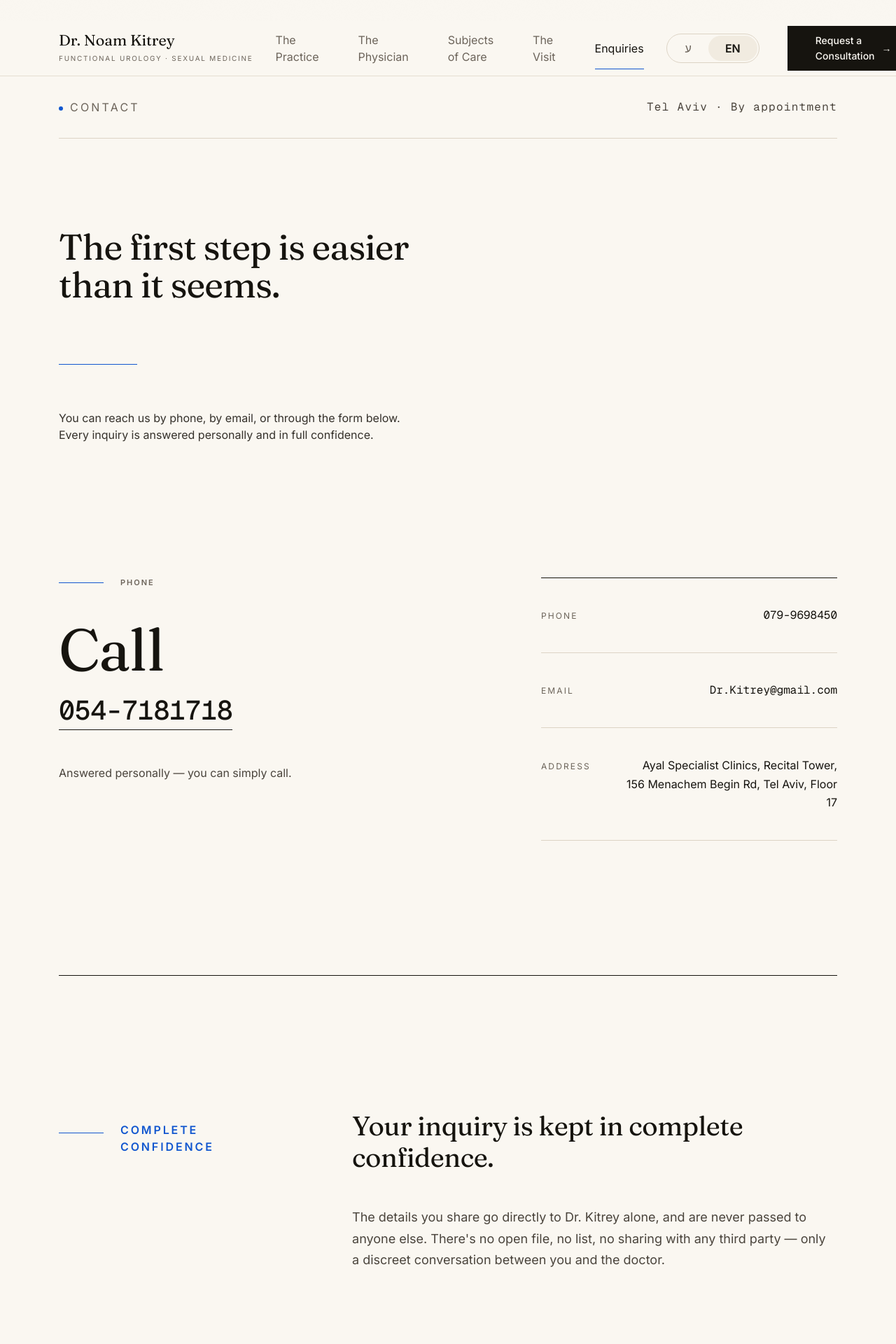
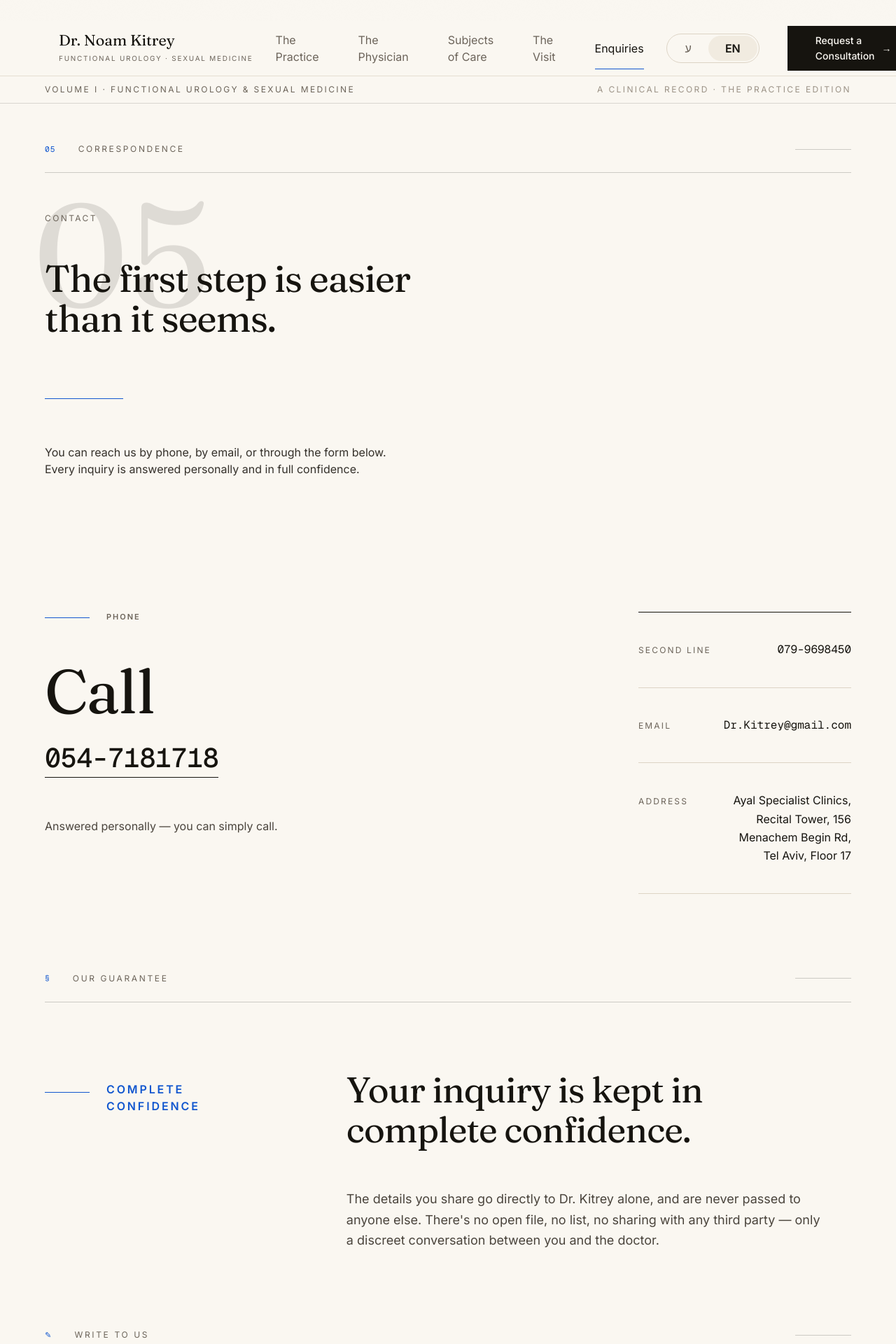
Before and after one commit to Adam077K/noam-website, a Next.js app in the folder apps/web/: page /en/contact in a window 1280 px wide. Shown: the top 1920 px of the page at 70% size. Built offline with nearby package versions, Linux system fonts and the light colour scheme; no server answers; a web font is replaced by a local one.

Commit message:
feat(v2j): Contact — journal correspondence (form wiring intact)

```diff
--- a/apps/web/src/app/[locale]/contact/page.tsx
+++ b/apps/web/src/app/[locale]/contact/page.tsx
@@ -10,18 +10,25 @@ import {
 } from "@/content/contact";
 import { pageMetadata } from "@/lib/seo";
 import { InView } from "@/components/ui";
+import { RunningHead, SectionHead, Folio } from "@/components/sections/home/journal";
 import { ContactForm } from "@/components/sections/contact/contact-form";
 
 /**
- * Contact page — v2 "Quiet Authority" editorial conversion.
+ * Contact page — "The Journal" CORRESPONDENCE article.
  *
- * Phone-PRIMARY: a massive serif "Call" statement carries the page, with the
- * tap-to-call number set large in the mono register (dir="ltr"). Email and the
- * clinic address follow as refined hairline-ruled typographic lockups — no cards,
- * no icon chips, no wash bands. The non-negotiable discretion guarantee is set as
- * a prominent editorial passage (serif lead) directly above the request form,
- * which is restyled onto the warm bone surface with hairline-ruled inputs while
- * keeping every bit of its server-action wiring and accessibility intact.
+ * Set in the locked journal vocabulary (running head, folio "05", small-caps
+ * section running-heads on hairlines, oversized folio numeral anchor, the
+ * asymmetric primary/margin reading grid) but composed distinctly as a page of
+ * CORRESPONDENCE — the way a journal prints its editorial address.
+ *
+ * Phone-PRIMARY: a large editorial serif "Call" statement carries the masthead,
+ * with the tap-to-call number set in the mono register (dir="ltr"). The second
+ * line, email, and clinic address follow as refined hairline-ruled typographic
+ * lockups in the margin — no cards, no icon chips, no wash bands. The
+ * non-negotiable discretion guarantee is set as a prominent editorial passage
+ * (serif lead) under its own section rule, directly above the correspondence
+ * card — the request form, restyled onto the warm bone surface with hairline-
+ * ruled inputs while keeping every bit of its server-action wiring and a11y.
  *
  * RTL-correct throughout (logical props); phone/email render dir="ltr".
  */
@@ -38,7 +45,7 @@ export async function generateMetadata({
     en: "Contact — Dr. Noam Kitrey · Urology & Sexual Medicine, Tel Aviv",
   };
   const description = {
-    he: "לפנייה דיסקרטית לד\"ר נעם כתרי: טלפון 054-7181718, מייל, או טופס. כל פנייה נשמרת בסודיות מלאה. מרפאה פרטית בתל אביב.",
+    he: 'לפנייה דיסקרטית לד"ר נעם כתרי: טלפון 054-7181718, מייל, או טופס. כל פנייה נשמרת בסודיות מלאה. מרפאה פרטית בתל אביב.',
     en: "Reach Dr. Noam Kitrey discreetly: phone 054-7181718, email, or form. Every inquiry kept in full confidence. Private clinic in Tel Aviv.",
   };
   return pageMetadata({
@@ -62,29 +69,30 @@ export default async function ContactPage({
   const telSecondary = contactFacts.phoneSecondary.replace(/[^0-9+]/g, "");
 
   return (
+    <>
+      <RunningHead locale={locale} />
+
       <section className="relative overflow-x-clip bg-paper">
-      <div className="mx-auto w-full max-w-[1240px] px-4 sm:px-6 lg:px-8">
-        {/* ── Masthead utility line ──────────────────────────────────────── */}
-        <InView
-          as="div"
-          motion="fade-in-up"
-          className="flex flex-wrap items-center justify-between gap-x-6 gap-y-1.5 border-b border-border py-4 text-caption uppercase tracking-[0.2em] text-slate eyebrow"
-        >
-          <span className="max-w-full">
-            <span
-              aria-hidden
-              className="me-2.5 inline-block h-1.5 w-1.5 shrink-0 rounded-full bg-accent align-middle"
+        <div className="mx-auto w-full max-w-[1280px] px-4 pt-8 sm:px-6 sm:pt-10 lg:px-8 lg:pt-14">
+          {/* ── Article head: folio "05" · CORRESPONDENCE running-head ────── */}
+          <SectionHead
+            folio="05"
+            title={contactIntro.sectionTitle}
+            locale={locale}
           />
+
+          {/* ── Editorial opening — headline + intro over a folio anchor ──── */}
+          <div className="relative mt-10 sm:mt-12 lg:mt-14">
+            <Folio
+              n="05"
+              className="pointer-events-none absolute -top-6 -z-0 text-[7rem] -start-2 sm:text-[10rem] lg:-top-12 lg:text-[13rem]"
+            />
+
+            <p className="relative mb-6 text-caption uppercase tracking-[0.2em] text-slate eyebrow">
               {t(contactIntro.eyebrow, locale)}
-          </span>
-          <span className="font-mono normal-case tracking-[0.08em] text-slate-strong">
-            <span dir="ltr">Tel Aviv · By appointment</span>
-          </span>
-        </InView>
+            </p>
 
-        {/* ── Editorial header ───────────────────────────────────────────── */}
-        <div className="pt-10 sm:pt-12 lg:pt-16">
-          <h1 className="max-w-[20ch] text-pretty font-editorial text-ink [font-size:clamp(2.15rem,4vw,3.625rem)] [line-height:1.05] [letter-spacing:-0.018em] sm:max-w-[17ch]">
+            <h1 className="relative max-w-[20ch] text-pretty font-editorial text-ink [font-size:clamp(2.1rem,4.2vw,3.75rem)] [line-height:1.06] [letter-spacing:-0.02em] sm:max-w-[18ch]">
               <InView as="span" className="block pb-[0.12em]">
                 {t(contactIntro.headline, locale)}
               </InView>
@@ -101,16 +109,16 @@ export default async function ContactPage({
               as="p"
               motion="fade-in-up"
               delay={120}
-            className="mt-7 max-w-[52ch] text-body-lg text-ink-80 sm:mt-8"
+              className="mt-7 max-w-[50ch] text-body-lg text-ink-80 sm:mt-8"
             >
               {t(contactIntro.intro, locale)}
             </InView>
           </div>
 
-        {/* ── Phone-primary editorial spread ─────────────────────────────── */}
-        <div className="grid gap-x-16 gap-y-12 pt-16 sm:pt-20 lg:grid-cols-[1.25fr_1fr] lg:gap-x-20 lg:pt-24">
+          {/* ── Phone-primary spread: serif CALL statement + margin lockups ─ */}
+          <div className="mt-16 grid gap-x-10 gap-y-14 sm:mt-20 lg:mt-24 lg:grid-cols-[minmax(0,1fr)_19rem] lg:gap-x-16">
             {/* The CALL statement — the page's hero action, set as type. */}
-          <InView as="div" motion="fade-in-up">
+            <InView as="div" motion="fade-in-up" className="relative">
               <p className="flex items-center gap-3 text-eyebrow font-semibold uppercase tracking-[0.18em] text-slate eyebrow">
                 <span aria-hidden className="inline-block h-px w-8 bg-accent" />
                 {t(contactIntro.phoneLabel, locale)}
@@ -118,10 +126,10 @@ export default async function ContactPage({
 
               <a
                 href={`tel:${telPrimary}`}
-              className="group/call mt-6 inline-flex flex-col gap-3 focus-visible:outline-none"
+                className="group/call mt-7 inline-flex flex-col gap-4 focus-visible:outline-none"
               >
-              <span className="font-editorial text-ink [font-size:clamp(3rem,7vw,5.25rem)] [line-height:0.96] [letter-spacing:-0.02em]">
-                {t({ he: "להתקשר", en: "Call" }, locale)}
+                <span className="font-editorial text-ink [font-size:clamp(3rem,7.5vw,5.5rem)] [line-height:0.94] [letter-spacing:-0.022em]">
+                  {t(contactIntro.callWord, locale)}
                 </span>
                 <span
                   dir="ltr"
@@ -131,12 +139,12 @@ export default async function ContactPage({
                 </span>
               </a>
 
-            <p className="mt-6 max-w-[34ch] text-body-base text-slate-strong">
+              <p className="mt-7 max-w-[34ch] text-body-base text-slate-strong">
                 {t(contactIntro.phoneHint, locale)}
               </p>
             </InView>
 
-          {/* Refined typographic lockups — alt line · email · address. */}
+            {/* MARGIN — refined hairline-ruled lockups: second line · email · address. */}
             <InView
               as="dl"
               motion="fade-in-up"
@@ -145,7 +153,7 @@ export default async function ContactPage({
             >
               <ContactRow
                 href={`tel:${telSecondary}`}
-              label={t(contactIntro.phoneLabel, locale)}
+                label={t(contactIntro.phoneSecondaryLabel, locale)}
                 value={contactFacts.phoneSecondary}
                 ltr
               />
@@ -164,8 +172,13 @@ export default async function ContactPage({
           </div>
 
           {/* ── Discretion guarantee — prominent editorial passage ─────────── */}
-        <div className="border-t border-ink pt-16 mt-16 sm:pt-20 sm:mt-20 lg:pt-24 lg:mt-24">
-          <div className="grid gap-x-16 gap-y-8 lg:grid-cols-[0.42fr_1fr]">
+          <div className="mt-20 sm:mt-24 lg:mt-28">
+            <SectionHead
+              folio="§"
+              title={discretionGuarantee.sectionTitle}
+              locale={locale}
+            />
+            <div className="mt-10 grid gap-x-16 gap-y-8 sm:mt-12 lg:grid-cols-[0.42fr_1fr]">
               <InView
                 as="p"
                 motion="fade-in-up"
@@ -179,25 +192,26 @@ export default async function ContactPage({
               </InView>
 
               <InView as="blockquote" motion="fade-in-up" delay={80}>
-              <p className="max-w-[40ch] font-editorial text-display-md leading-[1.18] text-ink">
+                <p className="max-w-[26ch] font-editorial text-display-lg leading-[1.12] text-ink">
                   {t(discretionGuarantee.lead, locale)}
                 </p>
-              <p className="mt-6 max-w-[60ch] text-body-lg text-slate-strong">
+                <p className="mt-7 max-w-[60ch] text-body-lg leading-relaxed text-slate-strong">
                   {t(discretionGuarantee.body, locale)}
                 </p>
               </InView>
             </div>
           </div>
 
-        {/* ── Request form ───────────────────────────────────────────────── */}
-        <div className="border-t border-ink pt-16 mt-16 pb-24 sm:pt-20 sm:mt-20 sm:pb-28 lg:pt-24 lg:mt-24 lg:pb-32">
-          <div className="grid gap-x-16 gap-y-10 lg:grid-cols-[0.42fr_1fr]">
+          {/* ── Correspondence card — the request form ─────────────────────── */}
+          <div className="mt-20 pb-24 sm:mt-24 sm:pb-28 lg:mt-28 lg:pb-32">
+            <SectionHead
+              folio="✎"
+              title={contactForm.sectionTitle}
+              locale={locale}
+            />
+            <div className="mt-10 grid gap-x-16 gap-y-10 sm:mt-12 lg:grid-cols-[0.42fr_1fr]">
               <InView as="div" motion="fade-in-up">
-              <p className="flex items-center gap-3 text-eyebrow font-semibold uppercase tracking-[0.18em] text-slate eyebrow">
-                <span aria-hidden className="inline-block h-px w-8 bg-accent" />
-                {t({ he: "טופס", en: "Form" }, locale)}
-              </p>
-              <h2 className="mt-6 max-w-[14ch] font-editorial text-display-lg leading-[1.08] text-ink">
+                <h2 className="max-w-[14ch] font-editorial text-display-lg leading-[1.08] text-ink">
                   {t(contactForm.heading, locale)}
                 </h2>
                 <p className="mt-5 max-w-[36ch] text-body-base text-slate-strong">
@@ -205,13 +219,24 @@ export default async function ContactPage({
                 </p>
               </InView>
 
-            <InView as="div" motion="fade-in-up" delay={100}>
+              {/* The correspondence card: hairline-framed bone panel. */}
+              <InView
+                as="div"
+                motion="fade-in-up"
+                delay={100}
+                className="relative border border-ink/15 bg-paper-pure p-6 sm:p-8 lg:p-10"
+              >
+                <span
+                  aria-hidden
+                  className="pointer-events-none absolute -top-px start-0 h-1 w-16 bg-accent"
+                />
                 <ContactForm locale={locale} />
               </InView>
             </div>
           </div>
         </div>
       </section>
+    </>
   );
 }
 
--- a/apps/web/src/content/contact.ts
+++ b/apps/web/src/content/contact.ts
@@ -30,6 +30,11 @@ export const contactFacts = {
 /** Section 1 — contact options (the phone-primary header). */
 export const contactIntro = {
   eyebrow: { he: "יצירת קשר", en: "Contact" } satisfies LocalizedString,
+  /** Small-caps section running-head for the journal masthead. */
+  sectionTitle: {
+    he: "התכתבות",
+    en: "Correspondence",
+  } satisfies LocalizedString,
   headline: {
     he: "הצעד הראשון קל יותר ממה שנדמה.",
     en: "The first step is easier than it seems.",
@@ -38,7 +43,13 @@ export const contactIntro = {
     he: "אפשר לפנות בטלפון, במייל, או דרך הטופס שבהמשך. כל פנייה נענית באופן אישי ובדיסקרטיות מלאה.",
     en: "You can reach us by phone, by email, or through the form below. Every inquiry is answered personally and in full confidence.",
   } satisfies LocalizedString,
+  /** Serif call-to-action word set at editorial scale (phone-primary). */
+  callWord: { he: "להתקשר", en: "Call" } satisfies LocalizedString,
   phoneLabel: { he: "טלפון", en: "Phone" } satisfies LocalizedString,
+  phoneSecondaryLabel: {
+    he: "קו נוסף",
+    en: "Second line",
+  } satisfies LocalizedString,
   phoneHint: {
     he: "מענה אישי — אפשר פשוט להתקשר.",
     en: "Answered personally — you can simply call.",
@@ -52,6 +63,11 @@ export const discretionGuarantee = {
   eyebrow: {
     he: "סודיות מלאה",
     en: "Complete confidence",
+  } satisfies LocalizedString,
+  /** Small-caps section running-head for the journal section rule. */
+  sectionTitle: {
+    he: "התחייבות לדיסקרטיות",
+    en: "Our Guarantee",
   } satisfies LocalizedString,
   /** Lead, emphasised. */
   lead: {
@@ -72,6 +88,11 @@ export const discretionGuarantee = {
 
 /** Section 3 — the form: heading, subhead, per-field copy, and static states. */
 export const contactForm = {
+  /** Small-caps section running-head for the journal section rule. */
+  sectionTitle: {
+    he: "כתבו אלינו",
+    en: "Write to Us",
+  } satisfies LocalizedString,
   heading: {
     he: "השאירו פנייה",
     en: "Send an inquiry",
```
Lines whose indentation alone changed are shown as unchanged.
